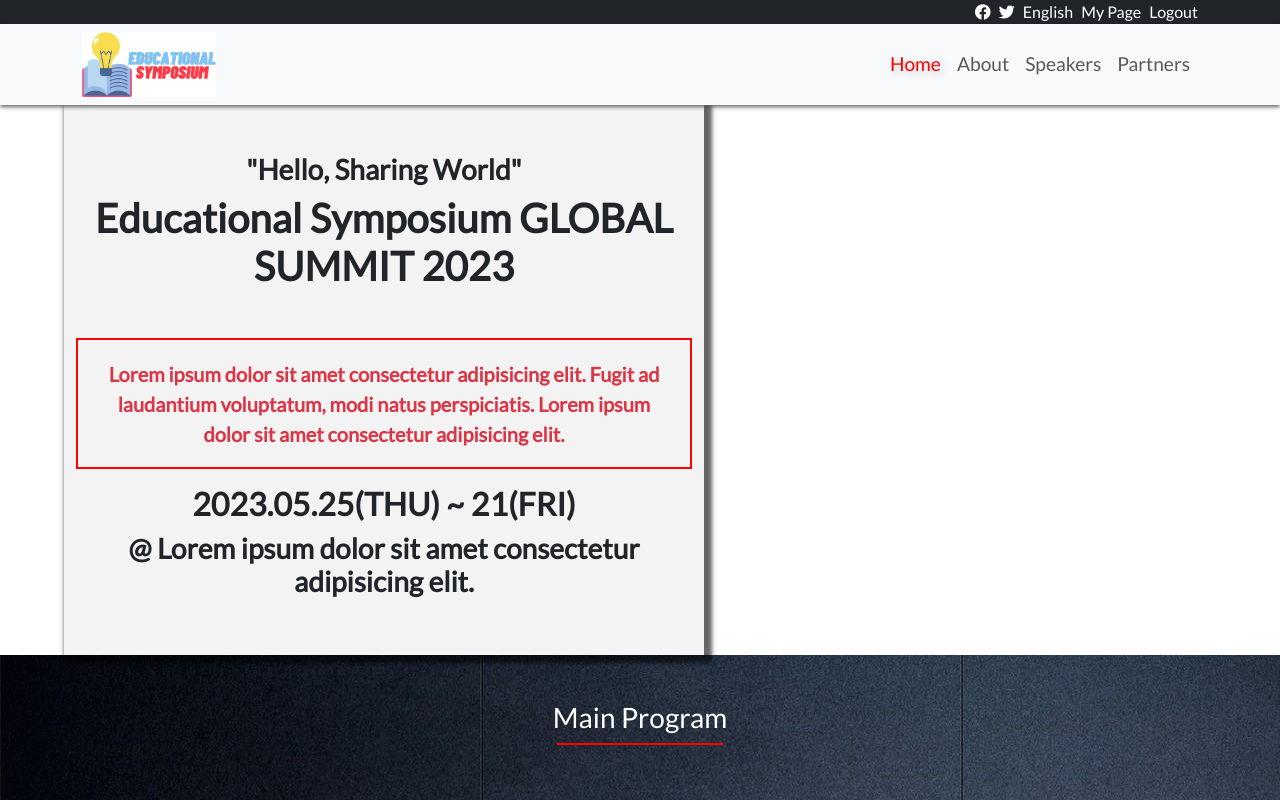
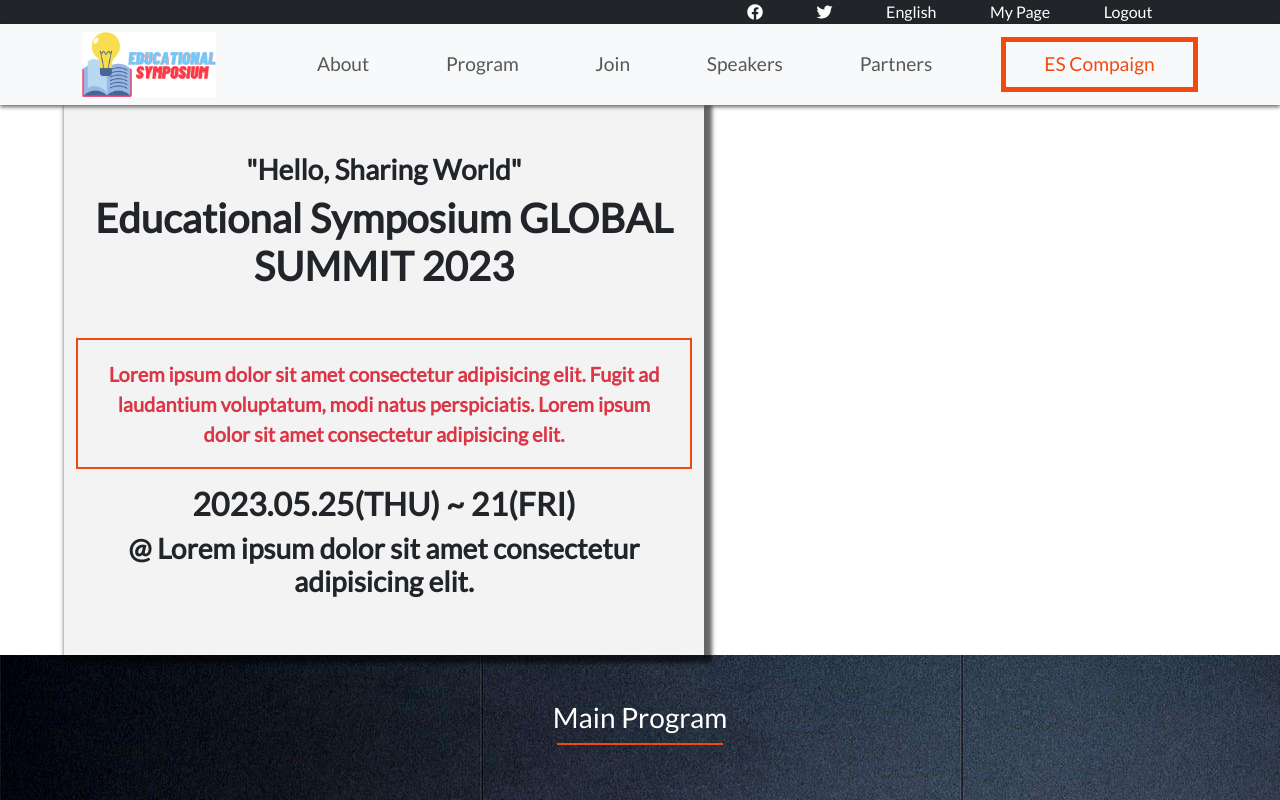
Before and after one commit to kamranasif506/Educational-Symposium, a website: page index.html in a window 1280 px wide. Shown: the top 800 px of the page. Drawn offline with nearby package versions, Linux system fonts and the light colour scheme.

Commit message:
fixed header issues

```diff
--- a/index.html
+++ b/index.html
@@ -21,25 +21,26 @@
 
 </head>
 <body>
+    <header>
       <div class="top-bar bg-dark text-light">
           <div class="container">
               <div class="row">
-                <div class="col-md-8"></div>
-                <div class="col-md-4 text-right d-flex justify-content-end">
-                  <ul class="list-unstyled topbar-list d-flex flex-row align-items-center my-auto">
-                    <li class="list-inline-item">
+                  <div class="col-md-7"></div>
+                  <div class="col-md-5 text-right d-flex justify-content-end">
+                    <ul class="list-unstyled topbar-list d-flex flex-row align-items-center my-auto flex-fill">
+                      <li class="list-inline-item flex-fill">
                         <a href="#" class="topbar-links"><i class="fab fa-facebook social-icons"></i></a>
                       </li>
-                    <li class="list-inline-item">
+                      <li class="list-inline-item flex-fill">
                         <a href="#" class="topbar-links"><i class="fab fa-twitter social-icons"></i></a>
                       </li>
-                    <li class="list-inline-item">
+                      <li class="list-inline-item flex-fill">
                         <a href="#" class="topbar-links">English</a>
                       </li>
-                    <li class="list-inline-item">
+                      <li class="list-inline-item flex-fill">
                         <a href="#" class="topbar-links">My Page</a>
                       </li>
-                    <li class="list-inline-item">
+                      <li class="list-inline-item flex-fill">
                         <a href="#" class="topbar-links">Logout</a>
                       </li>
                     </ul>
@@ -50,34 +51,42 @@
 
       <nav class="navbar navbar-expand-md navbar-light bg-light box-shadow">
         <div class="container">
-          <a class="navbar-brand col-6" href="index.html">
+          <a class="navbar-brand col-4" href="index.html">
             <img src="images/Educational Symposium.png" alt="Logo" class="navbar-logo">
           </a>
           <button id="navbar-btn" class="navbar-toggler" type="button" data-toggle="collapse" data-target="#navbarNav" aria-controls="navbarNav" aria-expanded="false" aria-label="Toggle navigation">
             <span class="navbar-toggler-icon"></span>
           </button>
-          <div class="collapse navbar-collapse" id="navbarNav">
-            <a href="#" id="close_nav" class="close_nav d-flex justify-content-end">
+          <div class="collapse navbar-collapse col-6 offset-md-1" id="navbarNav">
+            <a href="#" id="close_nav" class="close_nav d-flex justify-content-end d-none">
                <span class="material-symbols-outlined text-black">
                 close
               </span></a>
-            <ul class="navbar-nav ml-auto">
-              <li class="nav-item">
-                <a class="nav-link active" href="index.html">Home</a>
-              </li>
-              <li class="nav-item">
+            <ul class="navbar-nav ml-auto d-flex flex-fill">
+
+              <li class="nav-item flex-fill my-auto">
                 <a class="nav-link" href="about.html">About</a>
               </li>
-              <li class="nav-item">
+              <li class="nav-item flex-fill my-auto">
+                <a class="nav-link" href="#program">Program</a>
+              </li>
+              <li class="nav-item flex-fill my-auto">
+                <a class="nav-link" href="#join">Join</a>
+              </li>
+              <li class="nav-item flex-fill my-auto">
                 <a class="nav-link" href="#speakers">Speakers</a>
               </li>
-              <li class="nav-item">
+              <li class="nav-item flex-fill my-auto">
                 <a class="nav-link" href="#partners">Partners</a>
+              </li>
+              <li class="nav-item flex-fill active_compaign text-center">
+                <a class="nav-link" href="#">ES Compaign</a>
               </li>
             </ul>
           </div>
         </div>
       </nav>
+    </header>
       <section class=" container-fluid my-auto header d-flex flex-column align-center justify-content-center text-center">
         <div class="row">
           <div class="col-md-6 col-xs-12 col-sm-12 my-auto bg-color">
--- a/script.js
+++ b/script.js
@@ -48,7 +48,8 @@ const navbarNav = document.getElementById('navbarNav');
 
 humbergIcon.addEventListener('click', () => {
   navbarNav.style.width = '100%';
-  closeBtn.style.display = 'block';
+  closeBtn.style.cssText += ';display:block !important;';
+
 });
 closeBtn.addEventListener('click', () => {
   navbarNav.style.width = '0%';
--- a/style.css
+++ b/style.css
@@ -29,8 +29,13 @@
 }
 
 .active {
-  color: red !important;
+  color: #F34910 !important;
   text-shadow: 3px 3px 7px #ccc;
+}
+.active_compaign {
+  border: 5px solid #F34910;
+  display: block;
+
 }
 
 .nav-item:hover {
@@ -48,7 +53,7 @@
 }
 
 .description {
-  border: 2px solid red;
+  border: 2px solid #F34910;
   padding: 3%;
 }
 
@@ -112,7 +117,7 @@
 .hr {
   width: 15%;
   margin: auto;
-  border: 1px solid red;
+  border: 1px solid #F34910;
   opacity: unset;
 }
 
@@ -121,7 +126,7 @@
 }
 
 .card-title {
-  color: red;
+  color: #F34910;
 }
 
 .card_info {
@@ -192,10 +197,15 @@
 }
 
 #close_nav {
-  display: none !important;
   text-decoration: none;
+  float: right;
 }
-
+.active_compaign a {
+  color: #F34910;
+}
+.top-bar {
+  display: flex;
+}
 .font_size {
   font-size: 20px;
 }
@@ -204,7 +214,12 @@
   #navbar-btn {
     display: block;
   }
-
+  .top-bar {
+    display: none;
+  }
+  .active_compaign {
+    display: none;
+  }
   .bg-color {
     margin-left: 0;
     box-shadow: 4px 4px 4px 4px rgba(0, 0, 0, 0.6);
```
Also changed, not shown: about.html (+29 -18 lines). Lines whose indentation alone changed are shown as unchanged.
